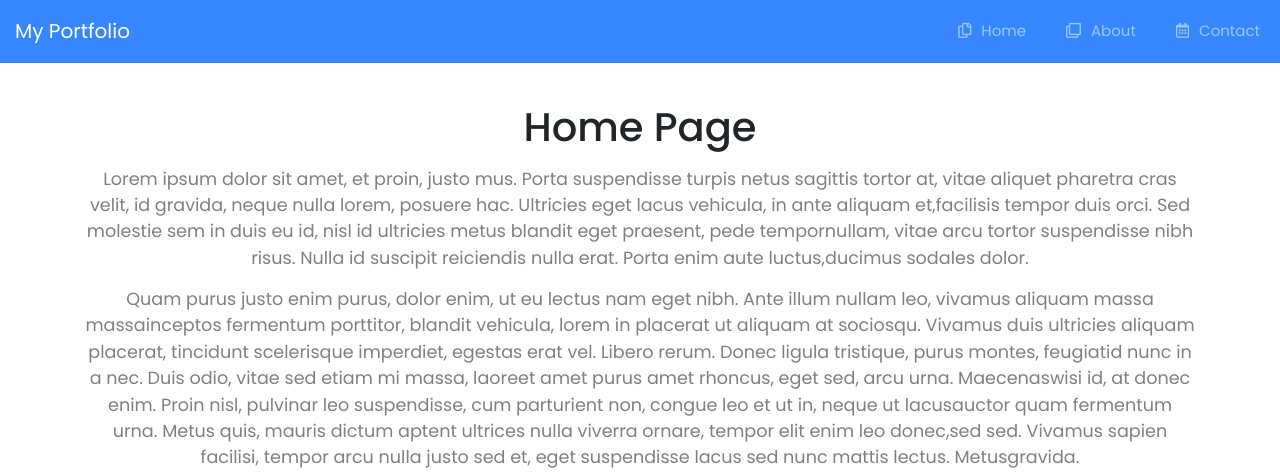
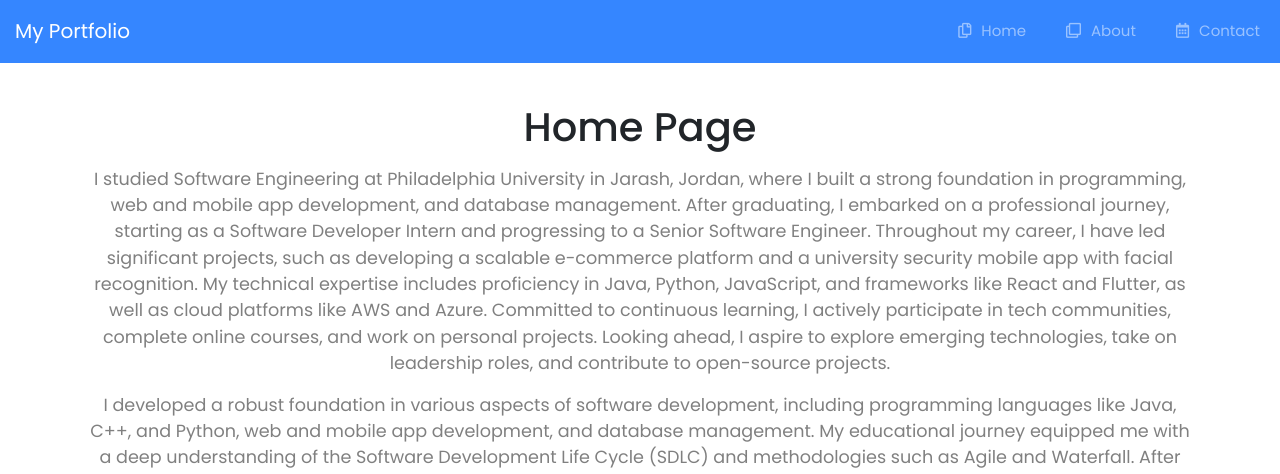
Before and after one commit to mustafaobaidd/ejsStyle-, a Node server app: template views/index.ejs in a window 1280 px wide. Shown: the top 474 px of the page. Run offline with Node 20, Linux system fonts and the light colour scheme; the template is opened without the code that fills it, so the values that code supplies are empty; some libraries are stand-ins or nearby versions.

Commit message:
add style to ejs

```diff
--- a/index.js
+++ b/index.js
@@ -3,6 +3,22 @@ import express from "express";
 const app = express();
 const port = 3000;
 
+/* Write your code here:
+Step 4: Add the partials to the about and contact pages to show the header and footer on those pages. */
+app.use(express.static("public"));
+
+app.get("/", (req, res) => {
+  res.render("index.ejs")
+});
+
+app.get("/about", (req, res) => {
+  res.render("about.ejs")
+});
+
+app.get("/contact", (req, res) => {
+  res.render("contact.ejs")
+});
+
 
 app.listen(port, () => {
   console.log(`Server running on port ${port}`);
--- a/views/about.ejs
+++ b/views/about.ejs
@@ -1,3 +1,5 @@
+<%- include("partials/header.ejs") %>
+
 <h1>About Me</h1>
 <img class="profile" src="images/cat.jpeg" alt="cat profile">
 <p>
@@ -15,3 +17,5 @@
   donec,sed sed. Vivamus sapien facilisi, tempor arcu nulla justo sed et, eget suspendisse lacus sed nunc mattis
   lectus.
   Metusgravida.</p>
+
+  <%- include("partials/footer.ejs") %>
--- a/views/contact.ejs
+++ b/views/contact.ejs
@@ -1,3 +1,5 @@
+<%- include("partials/header.ejs") %>
+
 <h1>Contact Me</h1>
 <form>
   <input name="name" type="text" class="feedback-input" placeholder="Name" />
@@ -5,3 +7,5 @@
   <textarea name="text" class="feedback-input" placeholder="Comment"></textarea>
   <input type="submit" value="SUBMIT" />
 </form>
+
+<%- include("partials/footer.ejs") %>
--- a/views/index.ejs
+++ b/views/index.ejs
@@ -3,26 +3,21 @@
 
   <h1>Home Page</h1>
 
-  <p>Lorem ipsum dolor sit amet, et proin, justo mus. Porta suspendisse turpis netus sagittis tortor at, vitae aliquet
-    pharetra cras velit, id gravida, neque nulla lorem, posuere hac. Ultricies eget lacus vehicula, in ante aliquam
-    et,facilisis tempor duis orci. Sed molestie sem in duis eu id, nisl id ultricies metus blandit eget praesent, pede
-    tempornullam, vitae arcu tortor suspendisse nibh risus. Nulla id suscipit reiciendis nulla erat. Porta enim aute
-    luctus,ducimus sodales dolor.
+  <p>I studied Software Engineering at Philadelphia University in Jarash, Jordan, where I built a strong foundation in programming, web and mobile app development, and database management.
+     After graduating, I embarked on a professional journey, starting as a Software Developer Intern and progressing to a Senior Software Engineer. Throughout my career, I have led significant projects, such as developing a scalable e-commerce platform and a university security mobile app with facial recognition.
+      My technical expertise includes proficiency in Java, Python, JavaScript, and frameworks like React and Flutter, as well as cloud platforms like AWS and Azure. Committed to continuous learning, I actively participate in tech communities, complete online courses, and work on personal projects.
+       Looking ahead, I aspire to explore emerging technologies, take on leadership roles, and contribute to open-source projects.
   </p>
-  <p>
-    Quam purus justo enim purus, dolor enim, ut eu lectus nam eget nibh. Ante illum nullam leo, vivamus aliquam massa
-    massainceptos fermentum porttitor, blandit vehicula, lorem in placerat ut aliquam at sociosqu. Vivamus duis
-    ultricies
-    aliquam placerat, tincidunt scelerisque imperdiet, egestas erat vel. Libero rerum. Donec ligula tristique, purus
-    montes,
-    feugiatid nunc in a nec. Duis odio, vitae sed etiam mi massa, laoreet amet purus amet rhoncus, eget sed, arcu
-    urna.
-    Maecenaswisi id, at donec enim. Proin nisl, pulvinar leo suspendisse, cum parturient non, congue leo et ut in,
-    neque ut
-    lacusauctor quam fermentum urna. Metus quis, mauris dictum aptent ultrices nulla viverra ornare, tempor elit enim
-    leo
-    donec,sed sed. Vivamus sapien facilisi, tempor arcu nulla justo sed et, eget suspendisse lacus sed nunc mattis
-    lectus.
-    Metusgravida.</p>
+
+  <p>I developed a robust foundation in various aspects of software development,
+     including programming languages like Java, C++, and Python, web and mobile app development,
+      and database management. My educational journey equipped me with a deep understanding of
+      the Software Development Life Cycle (SDLC) and methodologies such as Agile and Waterfall.
+      After completing my degree, I embarked on a professional journey that saw me grow from a Software Developer Intern, working on enhancing existing applications and developing new features, to a Senior Software Engineer leading full-stack development projects. I have spearheaded key projects, including the creation of
+      a scalable e-commerce platform and a comprehensive mobile app for university security and attendance tracking, which utilized advanced facial recognition technology. My technical expertise spans a range of technologies and tools, including React, Angular, Flutter, Django, MySQL, PostgreSQL, MongoDB,
+      AWS, Azure, and Google Cloud. Committed to continuous learning, I actively engage in tech communities, attend conferences, complete online courses,
+      and work on personal projects to stay abreast of the latest industry trends. Looking to the future, I am excited to delve into emerging technologies like artificial intelligence,
+      machine learning, and blockchain, take on more leadership roles, mentor aspiring developers, and contribute to open-source projects, thereby giving back to the global tech community.
+  </p>
 
   <%- include("partials/footer.ejs") %>
--- a/views/partials/footer.ejs
+++ b/views/partials/footer.ejs
@@ -20,7 +20,7 @@
     <li><a href="#">Team</a></li>
     <li><a href="#">Contact</a></li>
   </ul>
-  <p class="copyright"> Made with ❤️ in London.</p>
+  <p class="copyright"> Made with ❤️ in Jordan.</p>
 </footer>
 <script type="module" src="https://unpkg.com/ionicons@5.5.2/dist/ionicons/ionicons.esm.js"></script>
 <script nomodule src="https://unpkg.com/ionicons@5.5.2/dist/ionicons/ionicons.js"></script>
```
